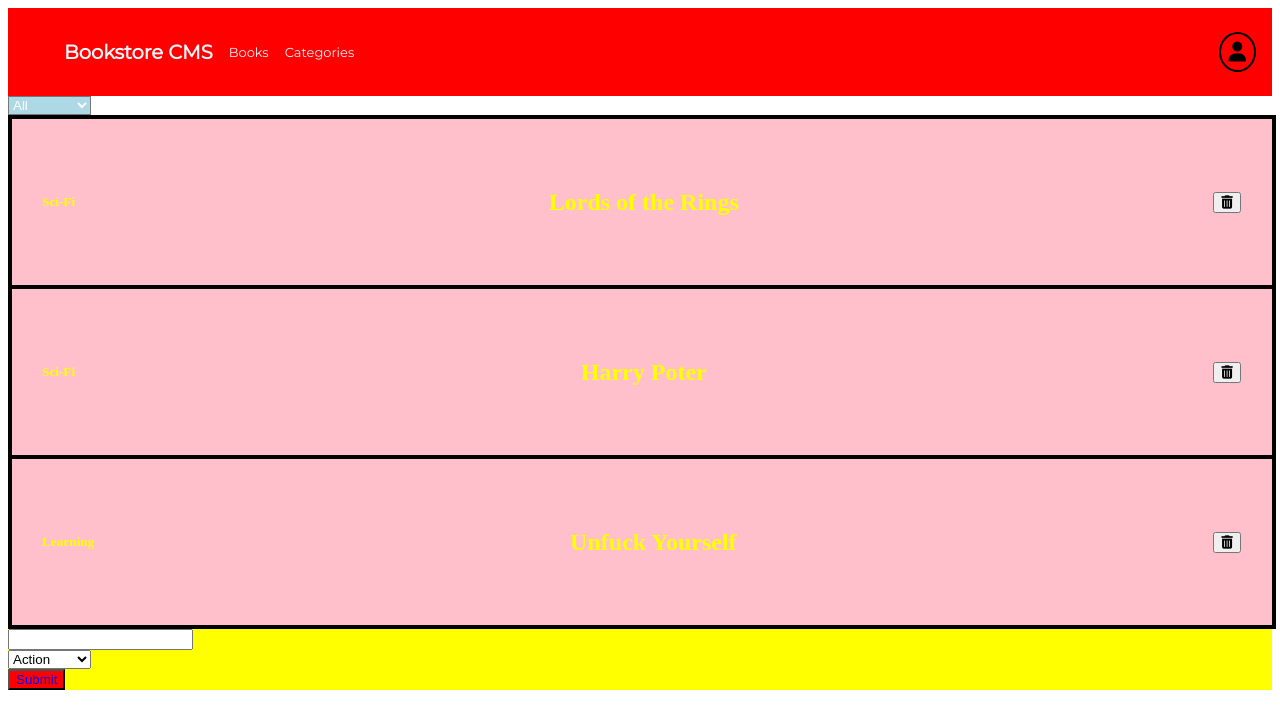
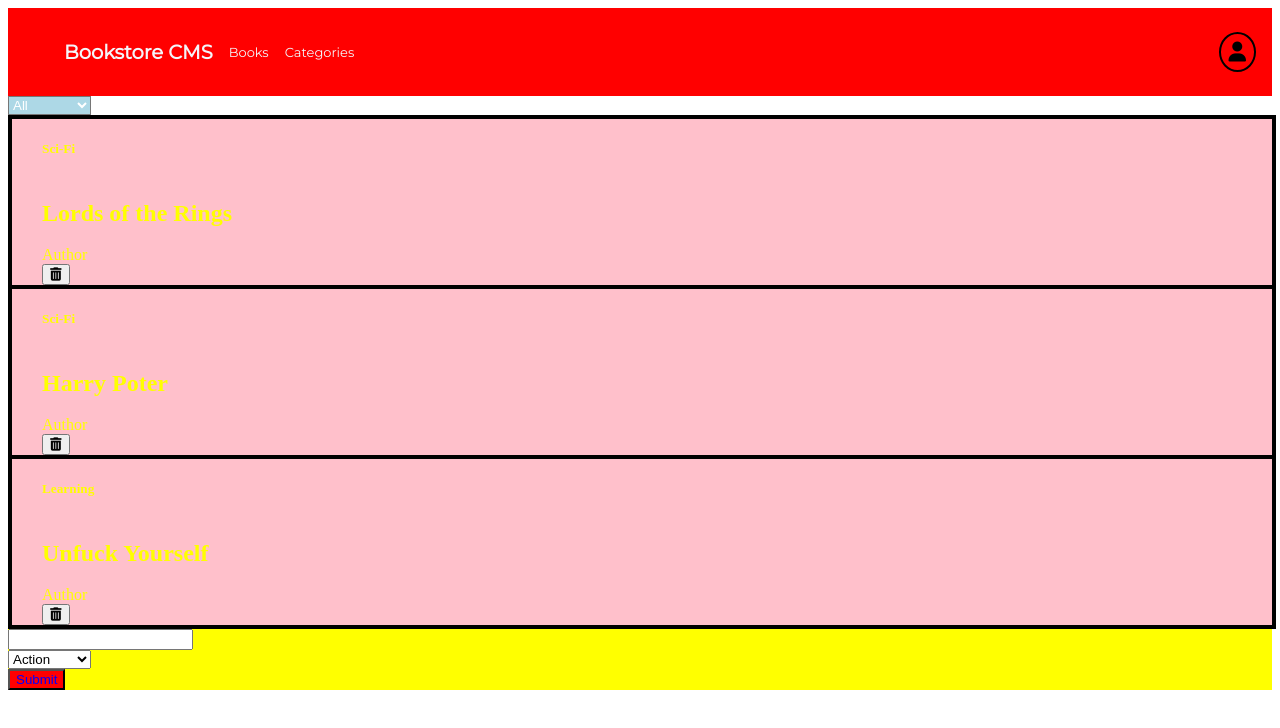
Before and after one commit to mariosknl/book_store, a React (Create React App) app: page / in a window 1280 px wide. Shown: the top 728 px of the page. Built offline with nearby package versions, Linux system fonts and the light colour scheme.

Commit message:
styling added

```diff
--- a/src/components/Book.js
+++ b/src/components/Book.js
@@ -1,18 +1,8 @@
 import React from 'react';
 import PropTypes from 'prop-types';
-import styled from 'styled-components';
-
-const StyledRow = styled.div`
-  color: yellow;
-  width: 100%;
-  height: 170px;
-  border: 2px solid black;
-  box-sizing: border-box;
-  padding: 20px 30px;
-  display: flex;
-  align-items: center;
-  justify-content: space-between;
-`;
+import styledRowCenter from './layout/StyledRowCenter';
+import styledRowRight from './layout/StyledRowRight';
+import StyledRowLeft from './layout/StyledRowLeft';
 
 export default function Book(props) {
   const { book, handleRemove } = props;
@@ -20,19 +10,18 @@ export default function Book(props) {
     id, title, category,
   } = book;
   return (
-    <StyledRow>
+    <StyledRowLeft>
       <h5>
         { category}
       </h5>
       <h2>
         {title}
       </h2>
-      <td>
-        <button type="submit" onClick={() => handleRemove(id)}>
-          <i className="fas fa-trash-alt" />
-        </button>
-      </td>
-    </StyledRow>
+      <span>Author</span>
+      <button type="submit" onClick={() => handleRemove(id)}>
+        <i className="fas fa-trash-alt" />
+      </button>
+    </StyledRowLeft>
   );
 }
 
--- /dev/null
+++ b/src/components/layout/StyledRowCenter.js
@@ -0,0 +1,24 @@
+/* eslint-disable react/prop-types */
+import React from 'react';
+import styled from 'styled-components';
+
+const StyledRowCenterSide = styled.div`
+  color: yellow;
+  width: 100%;
+  height: 170px;
+  border: 2px solid black;
+  box-sizing: border-box;
+  padding: 20px 30px;
+  display: flex;
+  align-items: center;
+  justify-content: space-between;
+`;
+
+export default function StyledRowCenter(props) {
+  const { children } = props;
+  return (
+    <StyledRowCenterSide>
+      {children}
+    </StyledRowCenterSide>
+  );
+}
--- /dev/null
+++ b/src/components/layout/StyledRowLeft.js
@@ -0,0 +1,25 @@
+/* eslint-disable react/prop-types */
+import React from 'react';
+import styled from 'styled-components';
+
+const StyledRowLeftSide = styled.div`
+  color: yellow;
+  width: 100%;
+  height: 170px;
+  border: 2px solid black;
+  box-sizing: border-box;
+  padding: 20px 30px;
+  display: flex;
+  align-items: flex-start;
+  justify-content: center;
+  flex-direction: column;
+`;
+
+export default function StyledRowLeft(props) {
+  const { children } = props;
+  return (
+    <StyledRowLeftSide>
+      {children}
+    </StyledRowLeftSide>
+  );
+}
--- /dev/null
+++ b/src/components/layout/StyledRowRight.js
@@ -0,0 +1,24 @@
+/* eslint-disable react/prop-types */
+import React from 'react';
+import styled from 'styled-components';
+
+const StyledRowCenterSide = styled.div`
+  color: yellow;
+  width: 100%;
+  height: 170px;
+  border: 2px solid black;
+  box-sizing: border-box;
+  padding: 20px 30px;
+  display: flex;
+  align-items: center;
+  justify-content: space-between;
+`;
+
+export default function StyledRowRight(props) {
+  const { children } = props;
+  return (
+    <StyledRowCenterSide>
+      {children}
+    </StyledRowCenterSide>
+  );
+}
```
